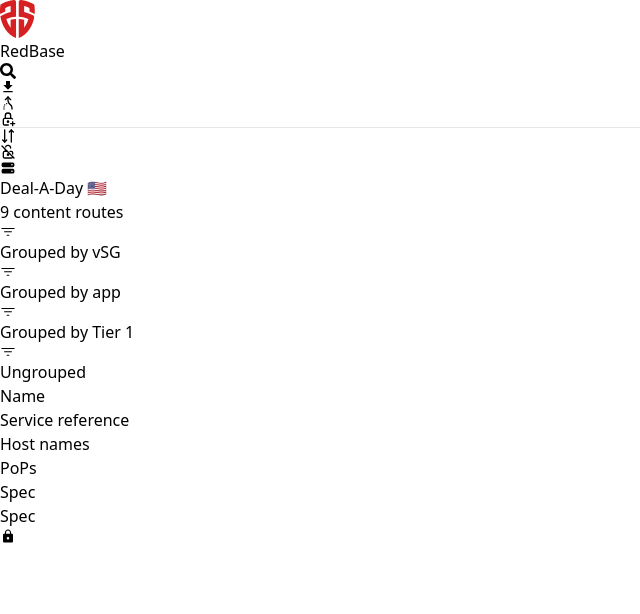
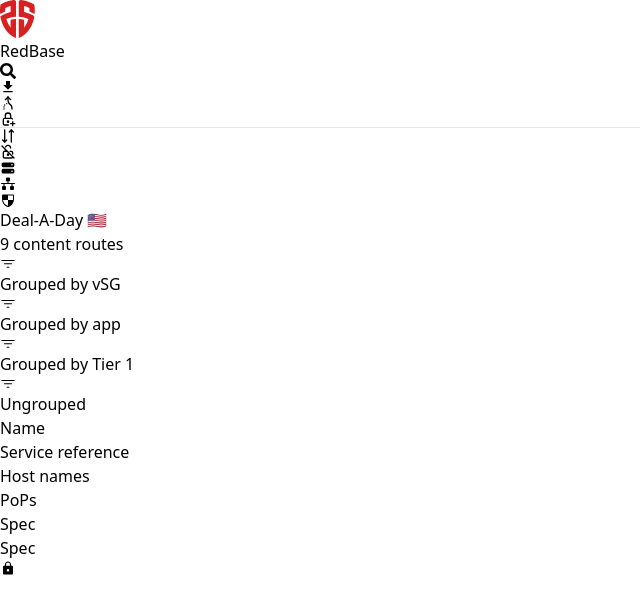
Before and after one commit to mikee-delos-santos/redshield-demo, a React (Vite) app in the folder redshield-frontend/: page / in a window 1280 px wide. Shown: the top 614 px of the page, without its empty margins (0-640 px from the left). Built offline with nearby package versions, Linux system fonts and the light colour scheme.

Commit message:
More actions

```diff
--- a/redshield-frontend/src/components/SideNav.tsx
+++ b/redshield-frontend/src/components/SideNav.tsx
@@ -1,6 +1,7 @@
 import { FaSearch } from "react-icons/fa";
 import { HiServer } from "react-icons/hi";
 import { MdFileDownload } from "react-icons/md";
+import { PiNetworkFill, PiShieldCheckeredFill } from "react-icons/pi";
 import { TbArrowMergeAltRight, TbArrowsDownUp, TbLockOpenOff, TbLockPlus } from "react-icons/tb";
 
 function SideNav() {
@@ -15,7 +16,8 @@
         <TbArrowsDownUp />
         <TbLockOpenOff />
         <HiServer />
-
+        <PiNetworkFill />
+        <PiShieldCheckeredFill />
       </div>
 
     </div>
```
